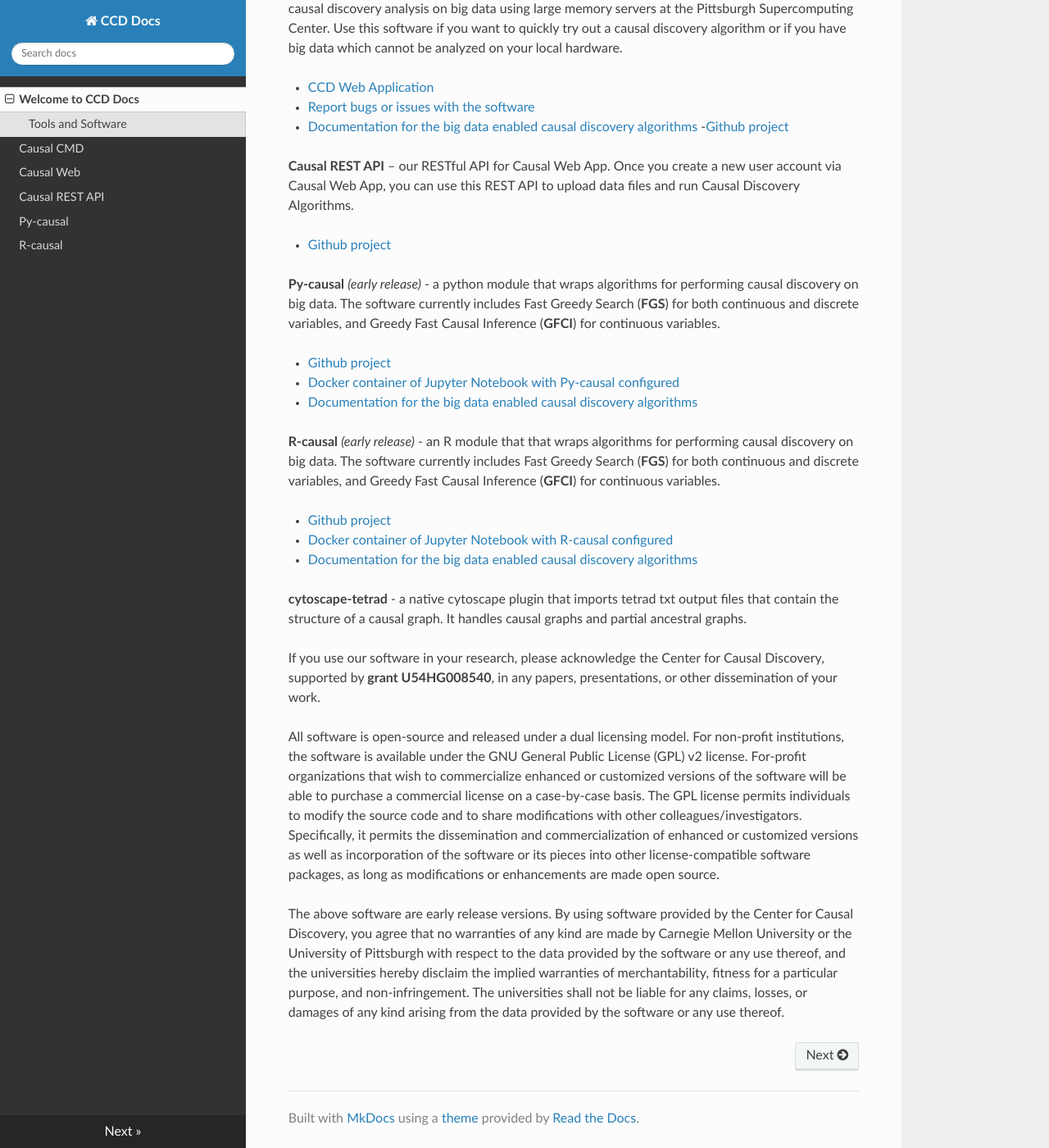
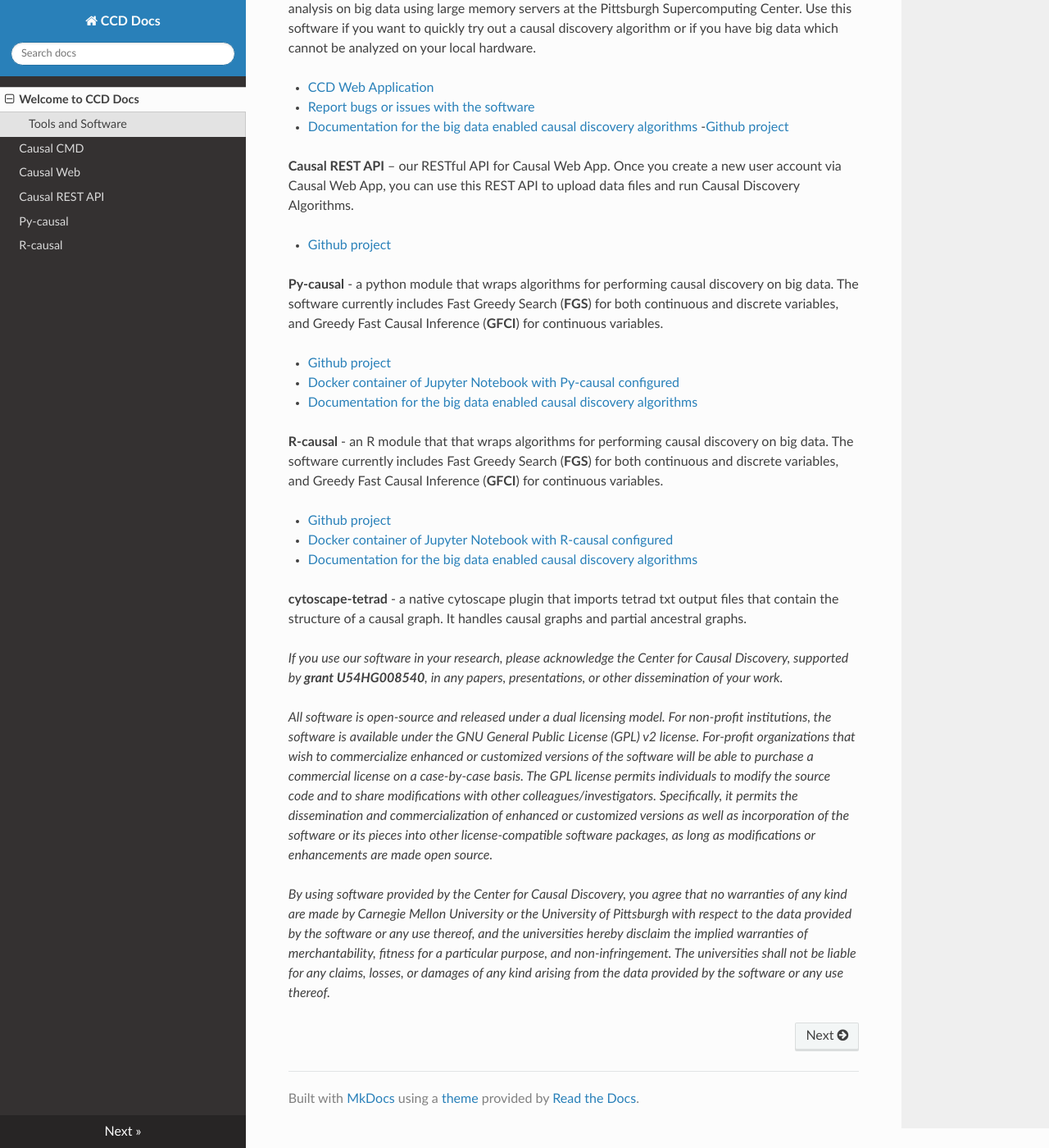
Before and after one commit to bd2kccd/bd2kccd.github.io, an MkDocs documentation site: the page built from docs_src/index.md, in a window 1280 px wide and 1400 px high, scrolled down 793 px. Shown: the whole window at 82% size. Built offline with MkDocs 1.6.1, drawn with Linux system fonts in a browser that asks for light colours; nearby versions of some CDN libraries; old or Windows-style settings are respelled for this version of MkDocs; some of the changed text lies outside the part shown.

Commit message:
Review of documentation.  Build stage. Add scripts for build and production.

```diff
--- a/docs_src/index.md
+++ b/docs_src/index.md
@@ -4,7 +4,7 @@
 
 ## Tools and Software
 
-**causal-cmd** *(early release)* - a Java API and command line implementation of algorithms for performing causal discovery on big data. Use this software if you are interested incorporating analysis via a shell script or in a Java-based program. The software currently includes Fast Greedy Search (**FGS**) for continuous or discrete variables – an optimized version of Greedy Equivalence Search (**GES**) tested with datasets that contain as many as 1 million continuous variables, and Greedy Fast Causal Inference (**GFCI**) for continuous variables.
+**causal-cmd** - a Java API and command line implementation of algorithms for performing causal discovery on Big Data. Use this software if you are interested incorporating analysis via a shell script or in a Java-based program. The software currently includes Fast Greedy Search (**FGS**) for continuous or discrete variables – an optimized version of Greedy Equivalence Search (**GES**) tested with datasets that contain as many as 1 million continuous variables, and Greedy Fast Causal Inference (**GFCI**) for continuous variables.
 
 - [Download the latest release i.e., causal-cmd-X.X.X-jar-with-dependencies.jar](https://ccd3.vm.bridges.psc.edu/nexus/content/repositories/releases/edu/cmu/causal-cmd/)
 - [Documentation for the big data enabled causal discovery algorithms](http://www.ccd.pitt.edu/wiki/index.php?title=Algorithm_Documentation)
@@ -19,7 +19,7 @@
 - [Documentation for the big data enabled causal discovery algorithms](http://www.ccd.pitt.edu/wiki/index.php?title=Algorithm_Documentation)
 - [Causal-cmd Github project](https://github.com/cmu-phil/tetrad)
 
-**Causal Web App** *(early release)* – our user-friendly web-based graphical interface for performing causal discovery analysis on big data using large memory servers at the Pittsburgh Supercomputing Center. Use this software if you want to quickly try out a causal discovery algorithm or if you have big data which cannot be analyzed on your local hardware.
+**Causal Web App** – our user-friendly web-based graphical interface for performing causal discovery analysis on big data using large memory servers at the Pittsburgh Supercomputing Center. Use this software if you want to quickly try out a causal discovery algorithm or if you have big data which cannot be analyzed on your local hardware.
 
 - [CCD Web Application](https://ccd2.vm.bridges.psc.edu/ccd/login)
 - [Report bugs or issues with the software](https://tracker.dbmi.pitt.edu/projects/ccd/issues/new)
@@ -30,13 +30,13 @@
 
 - [Github project](https://github.com/bd2kccd/causal-rest-api)
 
-**Py-causal** *(early release)* - a python module that wraps algorithms for performing causal discovery on big data. The software currently includes Fast Greedy Search (**FGS**) for both continuous and discrete variables, and Greedy Fast Causal Inference (**GFCI**) for continuous variables.
+**Py-causal** - a python module that wraps algorithms for performing causal discovery on big data. The software currently includes Fast Greedy Search (**FGS**) for both continuous and discrete variables, and Greedy Fast Causal Inference (**GFCI**) for continuous variables.
 
 - [Github project](https://github.com/bd2kccd/py-causal)
 - [Docker container of Jupyter Notebook with Py-causal configured](https://hub.docker.com/r/chirayukong/py-causal-notebook/)
 - [Documentation for the big data enabled causal discovery algorithms](http://www.ccd.pitt.edu/wiki/index.php?title=Algorithm_Documentation)
 
-**R-causal** *(early release)* - an R module that that wraps algorithms for performing causal discovery on big data. The software currently includes Fast Greedy Search (**FGS**) for both continuous and discrete variables, and Greedy Fast Causal Inference (**GFCI**) for continuous variables.
+**R-causal** - an R module that that wraps algorithms for performing causal discovery on big data. The software currently includes Fast Greedy Search (**FGS**) for both continuous and discrete variables, and Greedy Fast Causal Inference (**GFCI**) for continuous variables.
 
 - [Github project](https://github.com/bd2kccd/r-causal)
 - [Docker container of Jupyter Notebook with R-causal configured](https://hub.docker.com/r/chirayukong/r-causal-rstudio/)
@@ -44,8 +44,8 @@
 
 **cytoscape-tetrad** - a native cytoscape plugin that imports tetrad txt output files that contain the structure of a causal graph. It handles causal graphs and partial ancestral graphs.
 
-If you use our software in your research, please acknowledge the Center for Causal Discovery, supported by **grant U54HG008540**, in any papers, presentations, or other dissemination of your work.
+*If you use our software in your research, please acknowledge the Center for Causal Discovery, supported by **grant U54HG008540**, in any papers, presentations, or other dissemination of your work.*
 
-All software is open-source and released under a dual licensing model. For non-profit institutions, the software is available under the GNU General Public License (GPL) v2 license. For-profit organizations that wish to commercialize enhanced or customized versions of the software will be able to purchase a commercial license on a case-by-case basis. The GPL license permits individuals to modify the source code and to share modifications with other colleagues/investigators. Specifically, it permits the dissemination and commercialization of enhanced or customized versions as well as incorporation of the software or its pieces into other license-compatible software packages, as long as modifications or enhancements are made open source.
+*All software is open-source and released under a dual licensing model. For non-profit institutions, the software is available under the GNU General Public License (GPL) v2 license. For-profit organizations that wish to commercialize enhanced or customized versions of the software will be able to purchase a commercial license on a case-by-case basis. The GPL license permits individuals to modify the source code and to share modifications with other colleagues/investigators. Specifically, it permits the dissemination and commercialization of enhanced or customized versions as well as incorporation of the software or its pieces into other license-compatible software packages, as long as modifications or enhancements are made open source.*
 
-The above software are early release versions. By using software provided by the Center for Causal Discovery, you agree that no warranties of any kind are made by Carnegie Mellon University or the University of Pittsburgh with respect to the data provided by the software or any use thereof, and the universities hereby disclaim the implied warranties of merchantability, fitness for a particular purpose, and non-infringement. The universities shall not be liable for any claims, losses, or damages of any kind arising from the data provided by the software or any use thereof.
+*By using software provided by the Center for Causal Discovery, you agree that no warranties of any kind are made by Carnegie Mellon University or the University of Pittsburgh with respect to the data provided by the software or any use thereof, and the universities hereby disclaim the implied warranties of merchantability, fitness for a particular purpose, and non-infringement. The universities shall not be liable for any claims, losses, or damages of any kind arising from the data provided by the software or any use thereof.*
--- a/mkdocs.yml
+++ b/mkdocs.yml
@@ -1,7 +1,7 @@
 site_name: CCD Docs
 site_description: Documentation of CCD tools and software
 docs_dir: docs_src
-site_dir: docs
+site_dir: stage
 site_url: https://bd2kccd.github.io/docs
 pages:
     - Welcome to CCD Docs: index.md
```
Also changed, not shown: docs_src/causal-cmd.md (+10 -0 lines), 2 other files.
